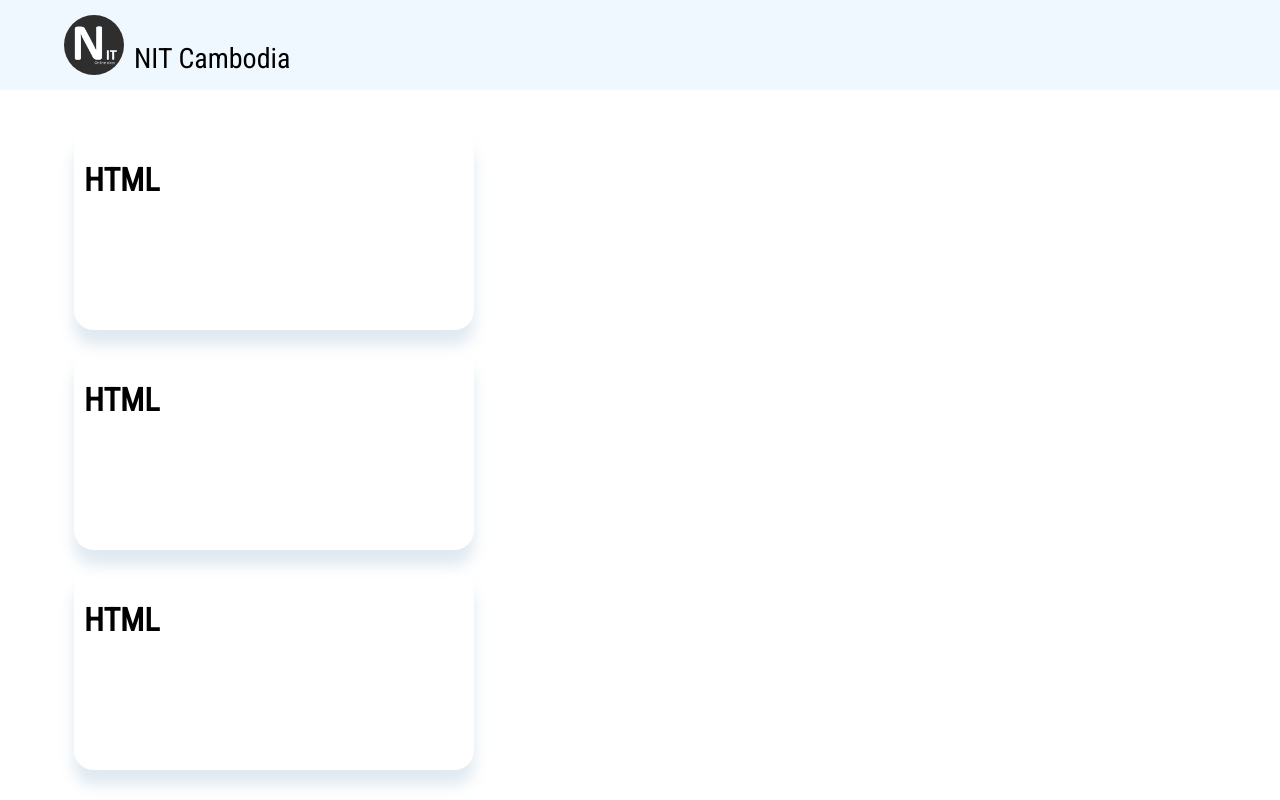
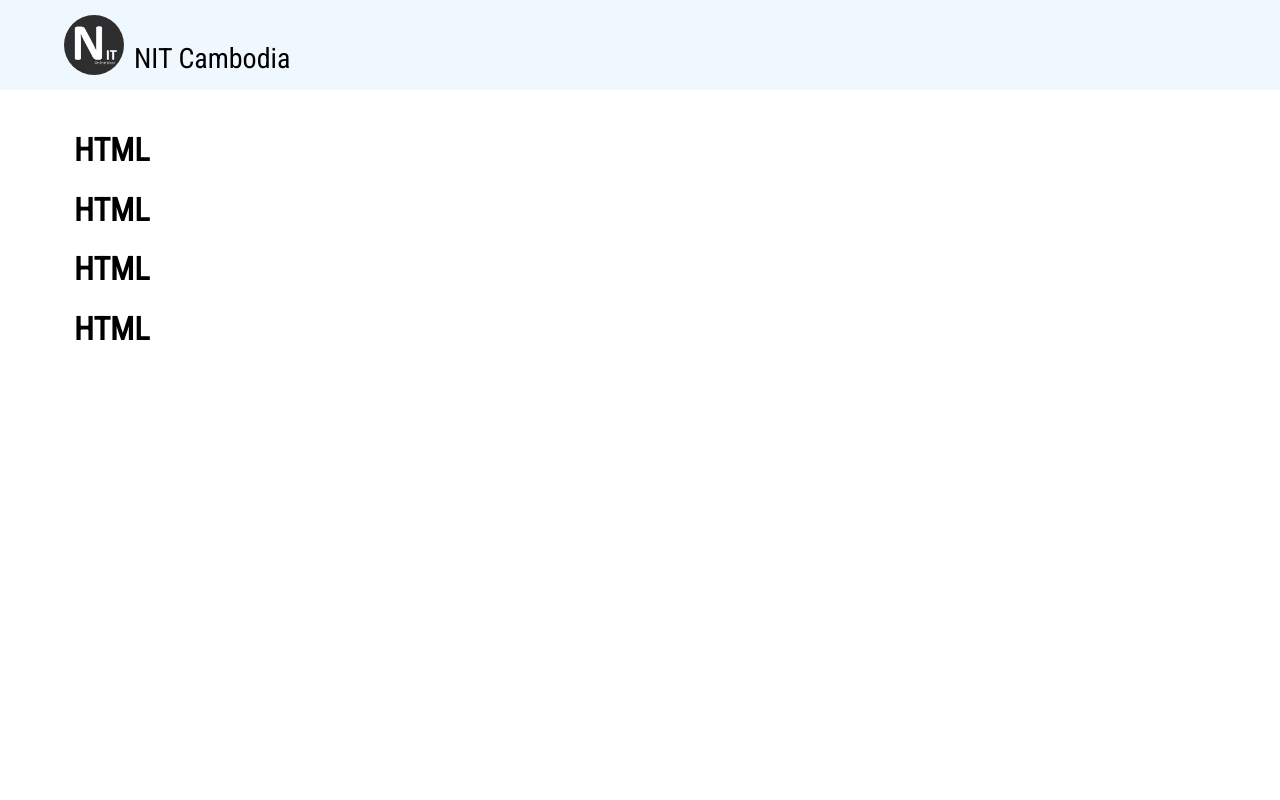
Before and after one commit to vannakdy/nit_nextjs_web, a Next.js app: page / in a window 1280 px wide. Built offline with nearby package versions, Linux system fonts and the light colour scheme.

Commit message:
home page

```diff
--- a/pages/component/cart/ImageCart.js
+++ b/pages/component/cart/ImageCart.js
@@ -1,9 +1,8 @@
 import React from 'react';
-import styles from "./ImageCart.module.css";
 const ImageCart = () => {
     return (
         <div>
-            <div className={styles.cart_container}>
+            <div>
                 <h1>HTML</h1>
             </div>
         </div>
--- a/pages/component/cart/ImageCart.module.css
+++ b/pages/component/cart/ImageCart.module.css
@@ -1,15 +1,5 @@
-/* .contain{
-    margin: 0;
-    padding: 0;
-    background: linear-gradient(to bottom right, #E3F0FF, #FAFCFF);
-    height: 100vh;
-    display: flex;
-    justify-content: center;
-    align-items: center;
-} */
-.cart_container{
-    /* width: 70%;
-    height: 85%; */
+
+.cart_container {
     margin-top: 20px;
     background-color: "gray";
     height: 200px;
```
